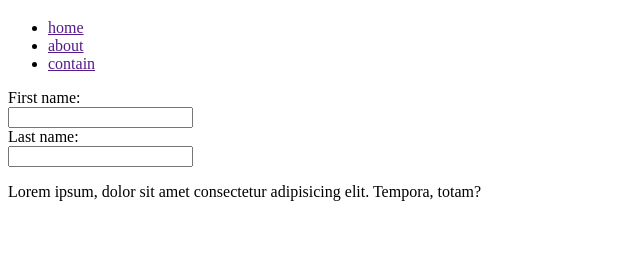
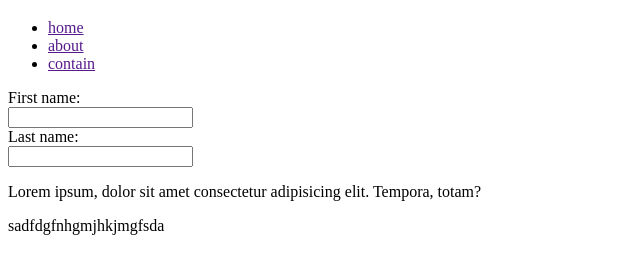
Before and after one commit to PV-VIBOL/smallproject, a plain HTML site: page index.html in a window 1280 px wide. Shown: the part 61-334 px from the top of the page, without its empty margins (0-640 px from the left). Drawn offline with Linux system fonts and the light colour scheme.

Commit message:
add footer

```diff
--- a/index.html
+++ b/index.html
@@ -22,5 +22,6 @@
         <input type="text" id="lname" name="lname">
       </form>
       <p>Lorem ipsum, dolor sit amet consectetur adipisicing elit. Tempora, totam?</p>
+      <p>sadfdgfnhgmjhkjmgfsda</p>
 </body>
 </html>
```
